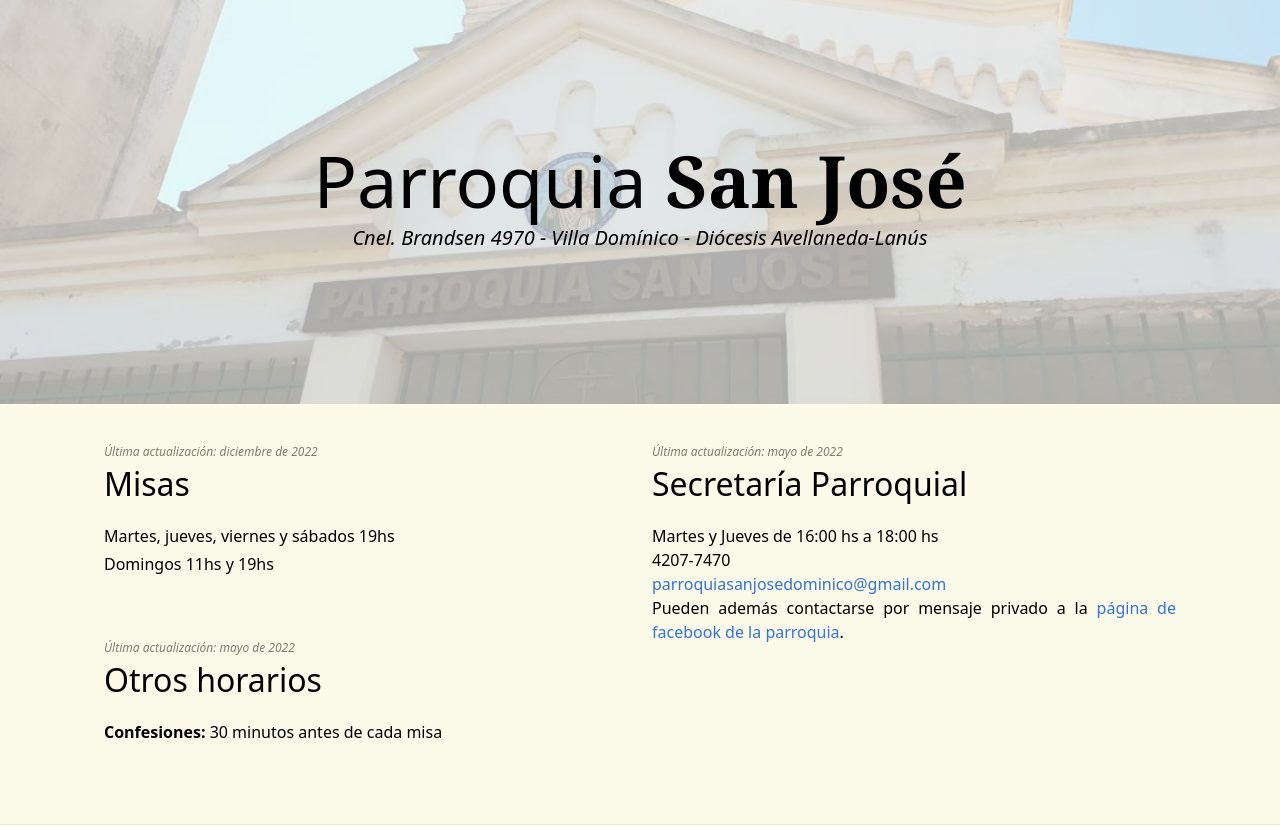
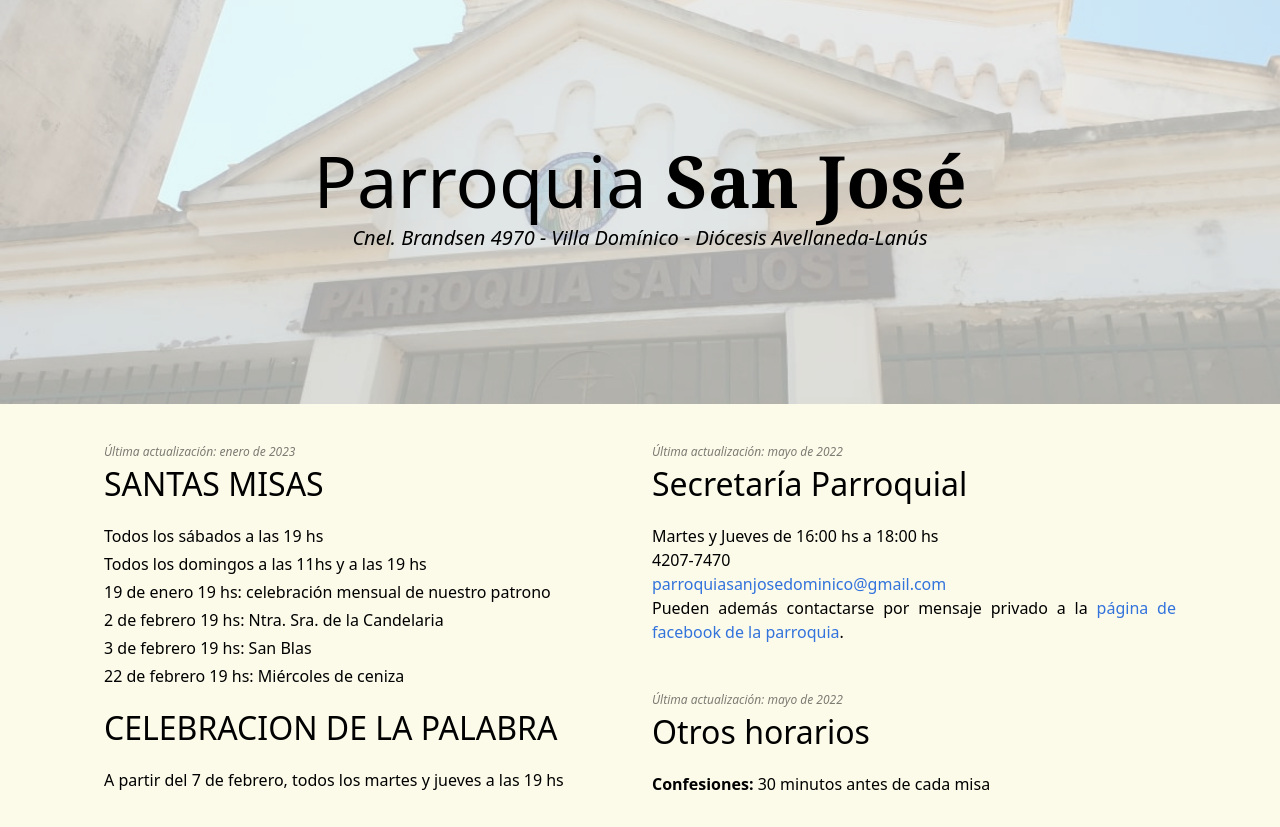
Before and after one commit to jisbruzzi/pagina-parroquia-11ty-v2, an Eleventy site: page index.html in a window 1280 px wide. Shown: the top 827 px of the page. Built offline with nearby package versions, Linux system fonts and the light colour scheme; Eleventy itself is replaced by a stand-in of ours; files that its build step writes are made by us from their sources.

Commit message:
Update Sección “misas”

```diff
--- a/secciones/misas.md
+++ b/secciones/misas.md
@@ -1,9 +1,15 @@
 ---
 title: Misas
 position: 1
-date: 2022-12-05T12:55:48
+date: 2023-01-16T01:12:37
 ---
-# Misas
+# SANTAS MISAS
+- Todos los sábados a las 19 hs
+- Todos los domingos a las 11hs y a las 19 hs
+- 19 de enero 19 hs: celebración mensual de nuestro patrono
+- 2 de febrero 19 hs: Ntra. Sra. de la Candelaria
+- 3 de febrero 19 hs: San Blas
+- 22 de febrero 19 hs: Miércoles de ceniza
 
-* Martes, jueves, viernes y sábados 19hs
-* Domingos 11hs y 19hs
+# CELEBRACION DE LA PALABRA
+- A partir del 7 de febrero, todos los martes y jueves a las 19 hs
```
